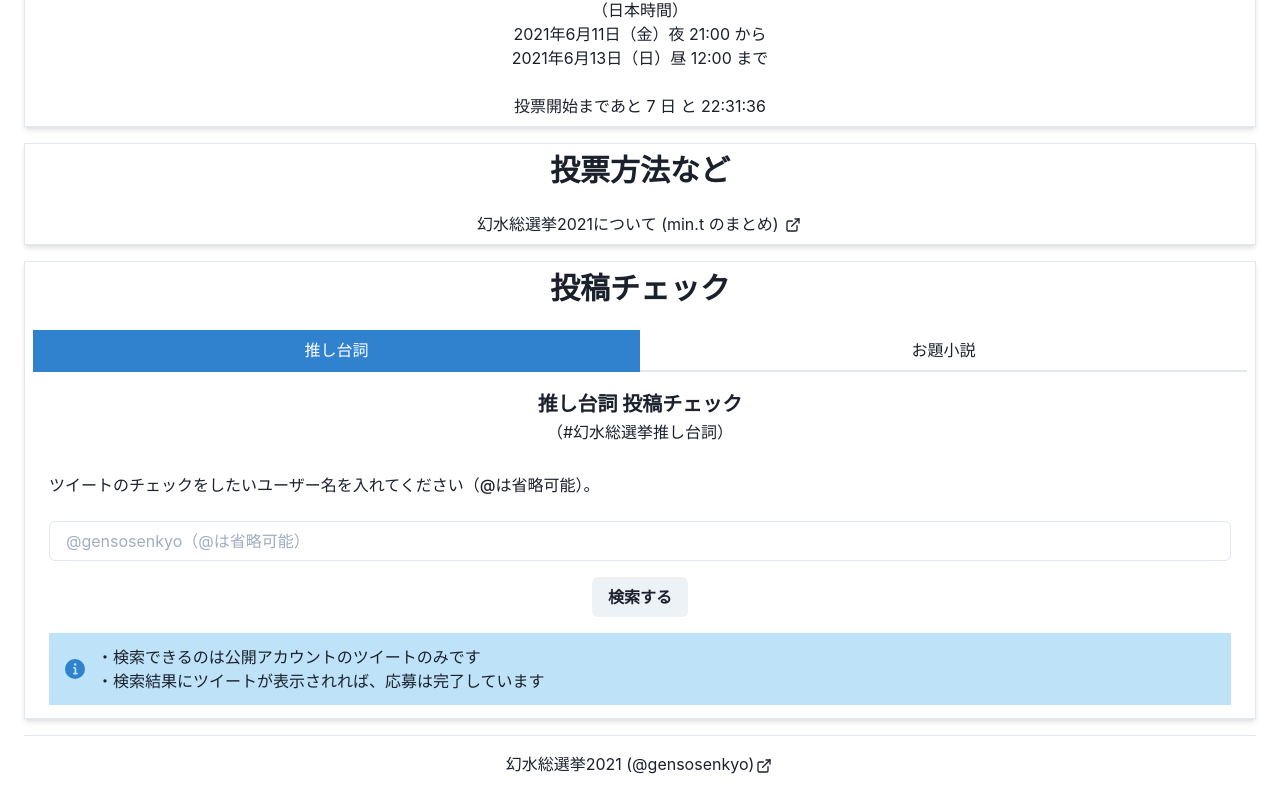
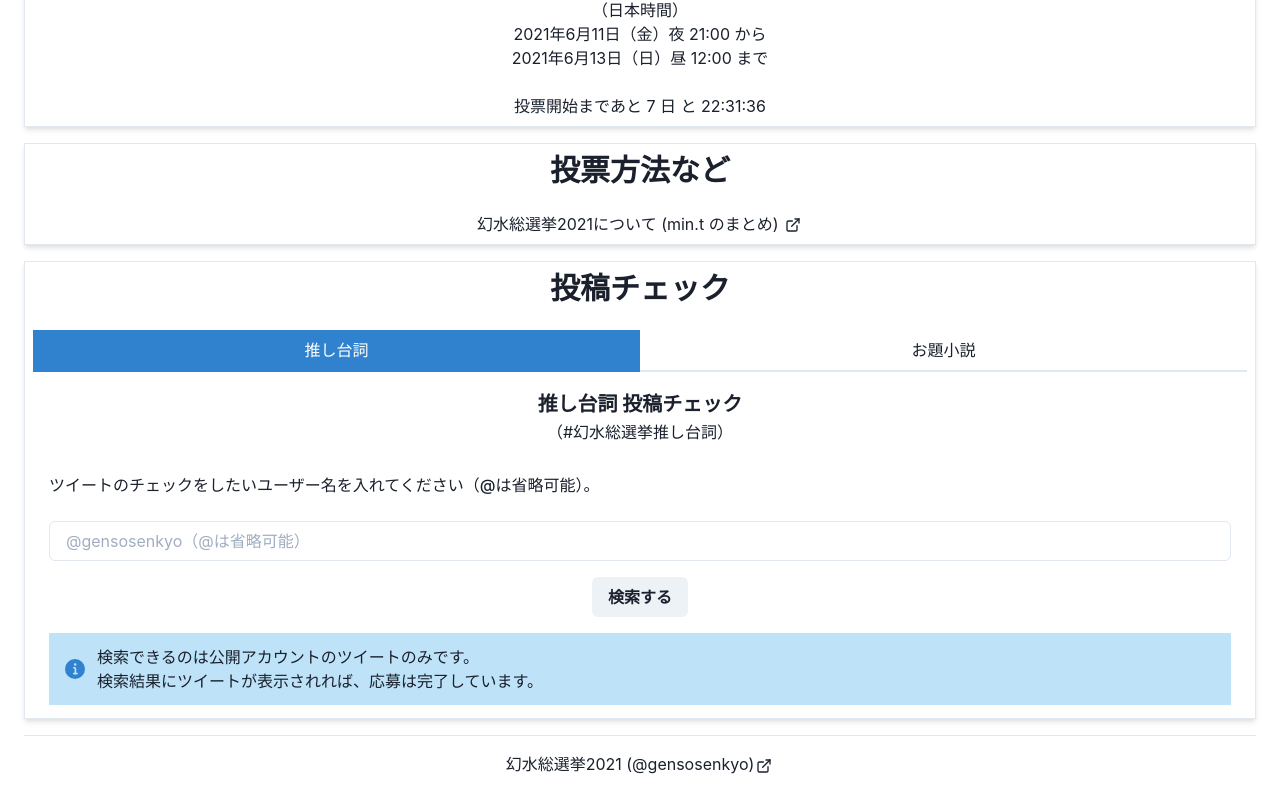
Before and after one commit to true-runes/suikoden-election-2021-frontend, a React (Create React App) app: page / in a window 1280 px wide. Shown: the part 644-1444 px from the top of the page. Built offline with nearby package versions, Linux system fonts and the light colour scheme.

Commit message:
refactor: 💡 レイアウトを微調整

```diff
--- a/src/App.tsx
+++ b/src/App.tsx
@@ -395,9 +395,9 @@ function App() {
                     <Alert status="info">
                       <AlertIcon />
                       <Text align="left">
-                        <p>・検索できるのは公開アカウントのツイートのみです</p>
+                        <p>検索できるのは公開アカウントのツイートのみです。</p>
                         <p>
-                          ・検索結果にツイートが表示されれば、応募は完了しています
+                          検索結果にツイートが表示されれば、応募は完了しています。
                         </p>
                       </Text>
                     </Alert>
```
